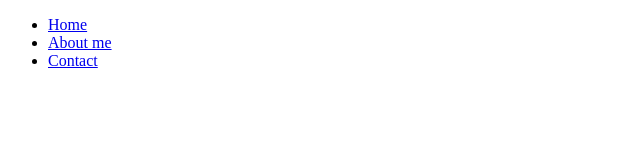
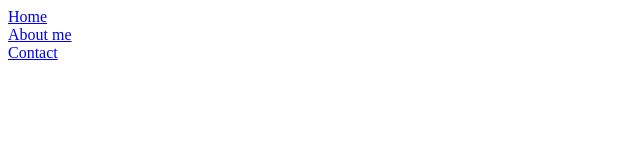
Before and after one commit to cedarus/cedarus.github.io, a plain HTML site: page index.html in a window 1280 px wide. Shown: the whole page, without its empty margins (0-640 px from the left). Drawn offline with Linux system fonts and the light colour scheme.

Commit message:
Change #nav for ul in css/styles.css because the list items did not look correct.

```diff
--- a/css/styles.css
+++ b/css/styles.css
@@ -1,4 +1,4 @@
-#nav {
+ul {
     list-style-type: none;
     margin: 0;
     padding: 0;
```
